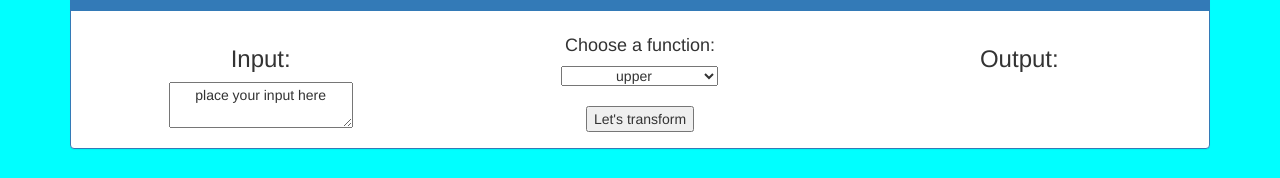
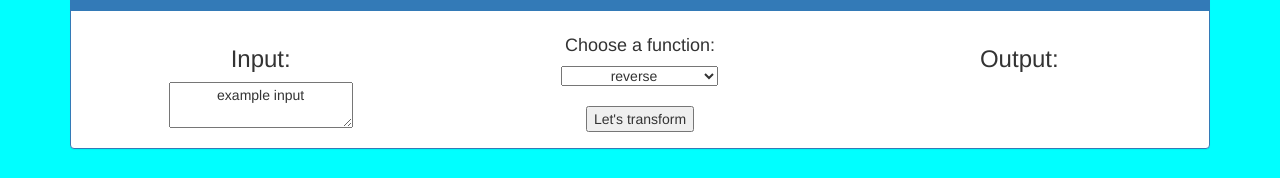
Before and after one commit to weroniquue/textTransformer, an Angular app in the folder front-textTransformer/: page / in a window 1280 px wide. Shown: the part 240-418 px from the top of the page. Built offline with nearby package versions, Linux system fonts and the light colour scheme.

Commit message:
basic functionality, precesses input->output correctly

```diff
--- a/front-textTransformer/src/app/textfields/textfields.component.html
+++ b/front-textTransformer/src/app/textfields/textfields.component.html
@@ -1,28 +1,28 @@
 <div class="row">
+
   <div class="col-sm-4">
     <h3>Input:</h3>
-    <textarea class="input">place your input here</textarea><br />
-    <!--<input [(ngModel)]="inputText" placeholder="place your input here"> -->
+    <textarea [(ngModel)]="inputText">place your input here</textarea>
   </div>
+
   <div class="col-sm-4">
-
     <h4>Choose a function:</h4>
 
-    <!-- [(ngModel)]="selectedOption" -->
-
-    <select type="text" [(ngModel)]="selectedFunctionModel">
-      <option *ngFor="let f of functionsStr">
+    <select type="text" [(ngModel)]="selectedFunction">
+      <option *ngFor="let f of functions">
          {{f}}
       </option>
     </select><br /><br />
 
-    <button (click)="onButtonClick(selectedFunctionModel)">Let's transform</button>
+    <button (click)="onButtonClick(selectedFunction, inputText)">Let's transform</button>
+  </div>
 
-  </div>
   <div class="col-sm-4">
     <h3>Output:</h3>
-    <div class="output" *ngIf = "outputText">
+
+    <div class="output" *ngIf="outputText">
       {{outputText.textTransformed}}
     </div>
   </div>
+
 </div>
--- a/front-textTransformer/src/app/textfields/textfields.component.ts
+++ b/front-textTransformer/src/app/textfields/textfields.component.ts
@@ -13,9 +13,8 @@ export class TextfieldsComponent implements OnInit {
   outputText: TextTransformed;
   requestPath: string;
   selectedFunction: string;
-  selectedFunctionModel: string;
 
-  functionsStr: string[] = [
+  functions: string[] = [
     'upper',
     'lower',
     'capitalize',
@@ -29,23 +28,19 @@ export class TextfieldsComponent implements OnInit {
   constructor(private textService: TextService) { }
 
   ngOnInit() {
-    this.selectedFunctionModel = "upper";
+    this.inputText = "example input";
+    this.selectedFunction = "reverse";
   }
 
-  onButtonClick(chosenFunction: string) {
-    this.selectedFunction = chosenFunction;
-    //Tu przekazujesz tez input dla przykladu
-    this.getOutputText(this.selectedFunction, "aaaaa");
-    //this.outputText.textTransformed += '.' + this.selectedFunction;
-
+  onButtonClick(chosenFunction: string, inputText: string) {
+    this.transform(chosenFunction, inputText);
   }
 
-  getOutputText(selecectedFunction:string, inputText: string): void {
-    console.log(this.selectedFunction, inputText);
-    this.requestPath = 'text=' + inputText+'&function=' + this.selectedFunction;
+  transform(chosenFunction: string, inputText: string) {
+    console.log(chosenFunction, inputText);
+    this.requestPath = 'text=' + inputText + '&function=' + chosenFunction;
     console.log(this.requestPath)
     this.textService.getOutputText(this.requestPath).subscribe(outputText => this.outputText = outputText);
   }
 
-  // przykładowy request: http://localhost:8080/TextTransformer/transform?text=aaa&function=upper
 }
```
